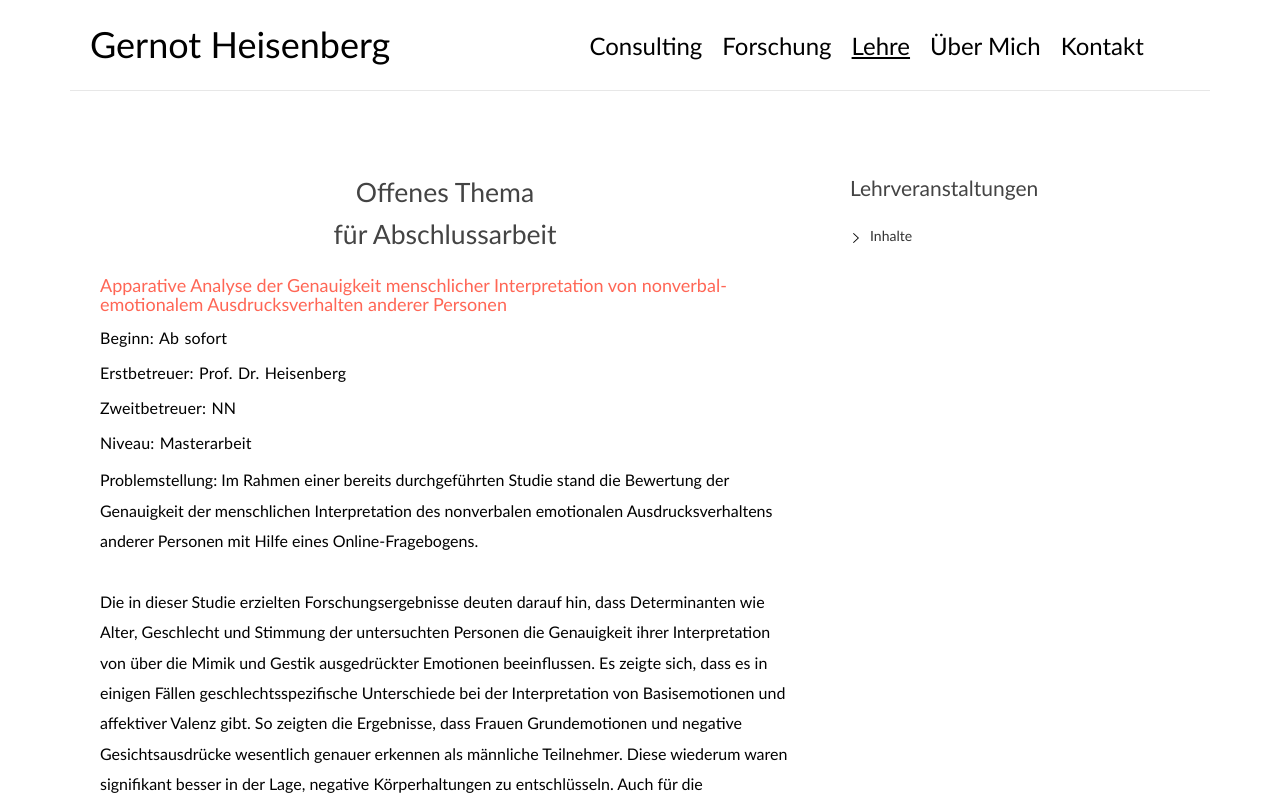
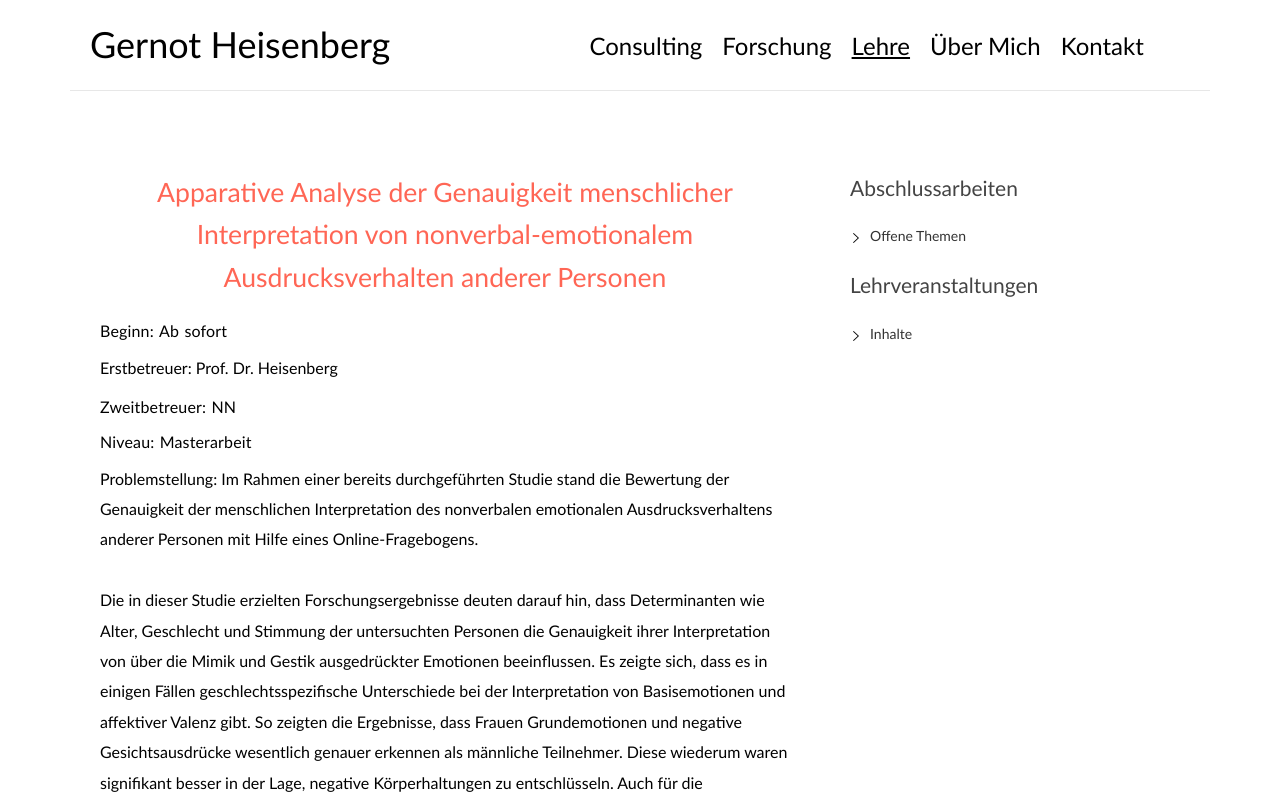
Before and after one commit to gheisenberg/website, a plain HTML site: page abschlussarbeit.4.html in a window 1280 px wide. Shown: the top 800 px of the page. Drawn offline with Linux system fonts and the light colour scheme; files whose address does not match are found by name.

Commit message:
bug fixes and restructered

```diff
--- a/abschlussarbeit.4.html
+++ b/abschlussarbeit.4.html
@@ -15,7 +15,7 @@
 
 		<!-- meta -->
 		<meta name="robots" content="index,follow" />
-		<meta name="description" content="Liste mit allen Lehrveranstaltungen von Prof. Dr. Gernot Heisenberg in derzeitigen Curricula an der TH Köln. Jede Lehrveranstaltung ist im Detail mit den Lernzielen und den konkreten Lehrinhalten beschrieben und"/>
+		<meta name="description" content="Offenes Thema für eine Abschlussarbeit mit dem Titel"/>
 		<meta charset="UTF-8">
 	    <meta name="viewport" content="width=device-width, initial-scale=1">
 
@@ -71,21 +71,14 @@
 					<main class="col-md-8">
 						<article class="post post-1">
 							<header class="entry-header">
-								<h1 class="entry-title">Offenes Thema <br>für Abschlussarbeit</h1>
+								<h1 class="entry-title"><span class="highlight-col">Apparative Analyse der Genauigkeit menschlicher Interpretation von nonverbal-emotionalem Ausdrucksverhalten anderer Personen</span></h1>
 							</header>
 							<div class="entry-content clearfix">
 								<article>
-										<h4 class="highlight-col">Apparative Analyse der Genauigkeit menschlicher Interpretation von nonverbal-emotionalem Ausdrucksverhalten anderer Personen</h4>
-
-									<div><p><b>Beginn: </b>Ab sofort</p>
-
-									  <p><b>Erstbetreuer: </b>Prof. Dr. Heisenberg</p>
-
-									 <p><b>Zweitbetreuer: </b>NN</p>
-
-									<p><b>Niveau: </b>Masterarbeit</p>
+										<div><p><b>Beginn: </b>Ab sofort</p						<p><b>Erstbetreuer: </b>Prof. Dr. Heisenberg</p>
+									 		<p><b>Zweitbetreuer: </b>NN</p>
+											<p><b>Niveau: </b>Masterarbeit</p>
 										</div>
-
 
 									<div><b>Problemstellung:</b>
 											Im Rahmen einer bereits durchgeführten Studie stand die Bewertung der Genauigkeit der menschlichen Interpretation des nonverbalen emotionalen Ausdrucksverhaltens anderer Personen mit Hilfe eines Online-Fragebogens.
@@ -108,17 +101,19 @@
 					</main>
 					<aside class="col-md-4">
 						<div class="widget widget-recent-posts">
-							<h3 class="widget-title">Lehrveranstaltungen</h3>
+							<h3 class="widget-title">Abschlussarbeiten</h3>
 							<ul>
-
+								<li>
+									<a href="abschlussarbeiten.html">Offene Themen</a>
+								</li>
+                            </ul>
+                            <h3 class="widget-title">Lehrveranstaltungen</h3>
+							<ul>
 								<li>
 									<a href="lehre.html">Inhalte</a>
 								</li>
-
 							</ul>
 						</div>
-
-
 					</aside>
 				</div>
 			</div>
```
Also changed, not shown: abschlussarbeit.1.html (+13 -17 lines), abschlussarbeit.2.html (+13 -18 lines), abschlussarbeit.3.html (+10 -10 lines), abschlussarbeiten.html (+3 -8 lines).
